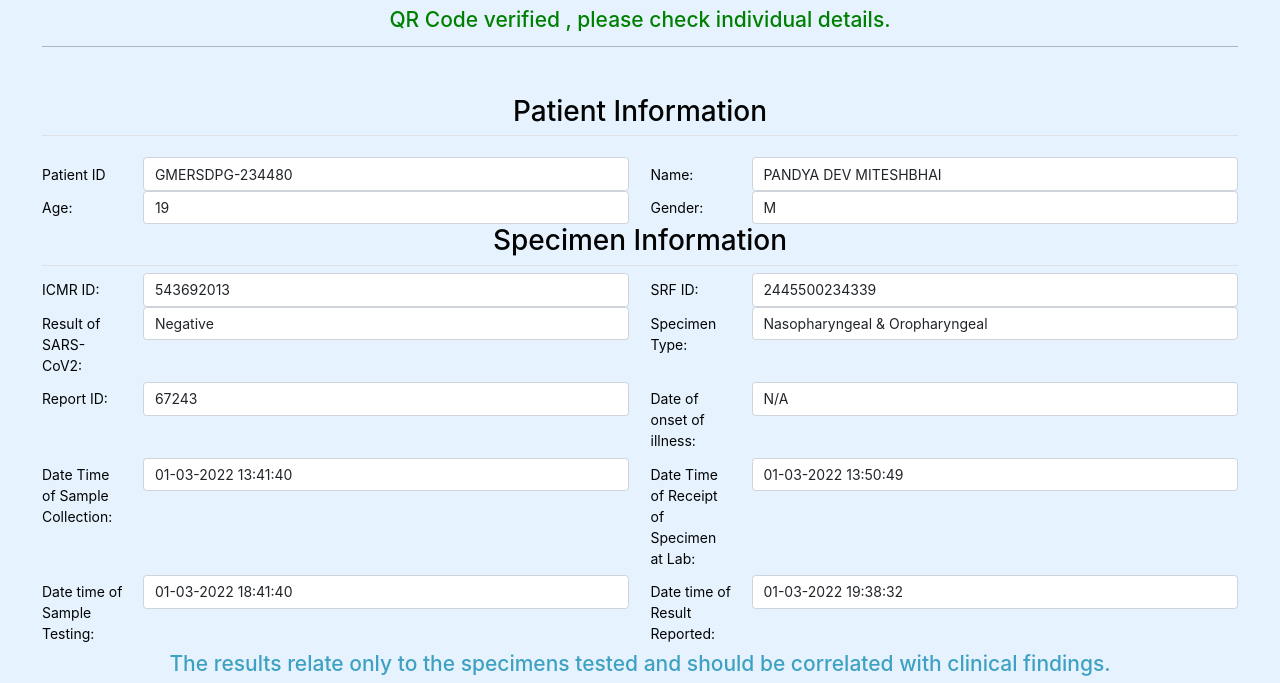
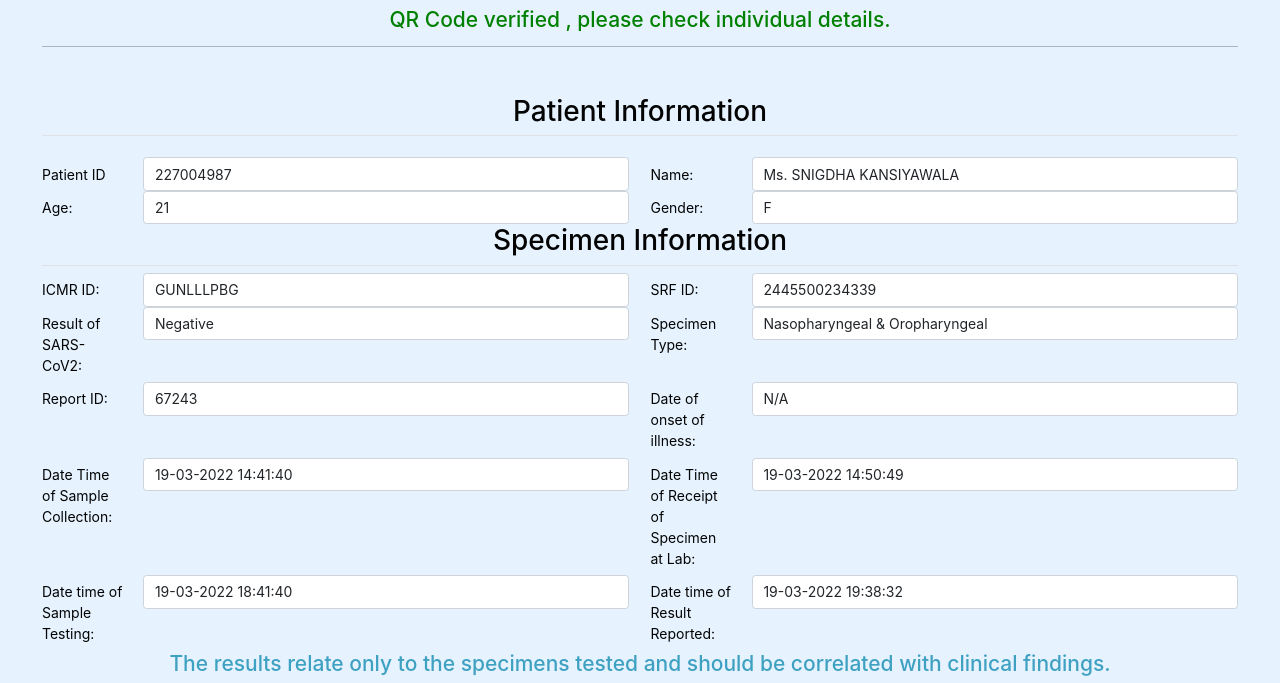
Before and after one commit to SaninSage2508/Report, a plain HTML site: page index.html in a window 1280 px wide. Shown: the part 140-823 px from the top of the page. Drawn offline with nearby package versions, Linux system fonts and the light colour scheme.

Commit message:
Update index.html

```diff
--- a/index.html
+++ b/index.html
@@ -44,22 +44,22 @@
                             <div class="form-group row">
                                 <label for="colFormLabelName" class="col-sm-1 col-form-label">Patient ID</label>
                                 <div class="col-sm-5 input-padding-left">
-                                    <input type="text" class="form-control" id="colFormLabelName" placeholder="Name" value="GMERSDPG-234480" readonly>
+                                    <input type="text" class="form-control" id="colFormLabelName" placeholder="Name" value="227004987" readonly>
                                 </div>
 								<label for="colFormLabelName" class="col-sm-1 col-form-label">Name:</label>
                                 <div class="col-sm-5 input-padding-left">
-                                    <input type="text" class="form-control" id="colFormLabelName" placeholder="Name" value="PANDYA DEV MITESHBHAI" readonly>
+                                    <input type="text" class="form-control" id="colFormLabelName" placeholder="Name" value="Ms. SNIGDHA KANSIYAWALA" readonly>
                                 </div>
                             </div>
 
 							<div class="form-group row">
                                 <label for="colFormLabelName" class="col-sm-1 col-form-label">Age:</label>
                                 <div class="col-sm-5 input-padding-left">
-                                    <input type="text" class="form-control" id="colFormLabelName" placeholder="Email" value="19" readonly>
+                                    <input type="text" class="form-control" id="colFormLabelName" placeholder="Email" value="21" readonly>
                                 </div>
                                 <label for="colFormLabelName" class="col-sm-1 col-form-label">Gender:</label>
                                 <div class="col-sm-5 input-padding-left">
-                                    <input type="text" class="form-control" id="colFormLabelName"  value="M" readonly>
+                                    <input type="text" class="form-control" id="colFormLabelName"  value="F" readonly>
                                 </div>
                             </div>
 
@@ -74,7 +74,7 @@
 
                         <label for="colFormLabelSample" class="col-sm-1 col-form-label col-form-label">ICMR  ID:</label>
                         <div class="col-sm-5">
-                            <input type="text" class="form-control" id="colFormLabelSample"  value="543692013" readonly>
+                            <input type="text" class="form-control" id="colFormLabelSample"  value="GUNLLLPBG" readonly>
                         </div>
 
 						<label for="colFormLabelSample" class="col-sm-1 col-form-label col-form-label">SRF  ID:</label>
@@ -103,21 +103,21 @@
                         </div>
 						<label for="colFormLabelSample" class="col-sm-1 col-form-label col-form-label">Date Time of Sample Collection:</label>
                         <div class="col-sm-5">
-                            <input type="text" class="form-control" id="colFormLabelSample"  value="01-03-2022 13:41:40" readonly>
+                            <input type="text" class="form-control" id="colFormLabelSample"  value="19-03-2022 14:41:40" readonly>
                         </div>
 
 						<label for="colFormLabelSample" class="col-sm-1 col-form-label col-form-label">Date Time of Receipt of Specimen at Lab:</label>
                         <div class="col-sm-5">
-                            <input type="text" class="form-control" id="colFormLabelSample"  value="01-03-2022 13:50:49" readonly>
+                            <input type="text" class="form-control" id="colFormLabelSample"  value="19-03-2022 14:50:49" readonly>
                         </div>
 
 						<label for="colFormLabelSample" class="col-sm-1 col-form-label col-form-label">Date time of Sample Testing:</label>
                         <div class="col-sm-5">
-                            <input type="text" class="form-control" id="colFormLabelSample"  value="01-03-2022 18:41:40" readonly>
+                            <input type="text" class="form-control" id="colFormLabelSample"  value="19-03-2022 18:41:40" readonly>
                         </div>
 						<label for="colFormLabelSample" class="col-sm-1 col-form-label col-form-label">Date time of Result Reported:</label>
                         <div class="col-sm-5">
-                            <input type="text" class="form-control" id="colFormLabelSample"  value="01-03-2022 19:38:32" readonly>
+                            <input type="text" class="form-control" id="colFormLabelSample"  value="19-03-2022 19:38:32" readonly>
                         </div>
 
 					</div>
```
